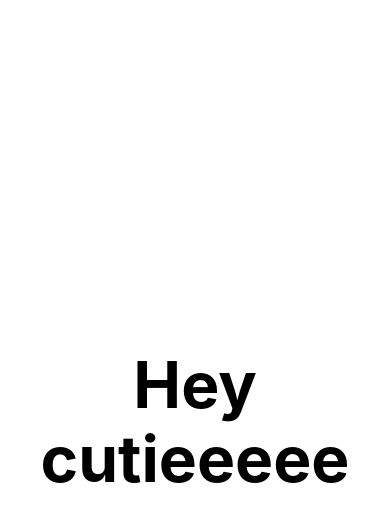
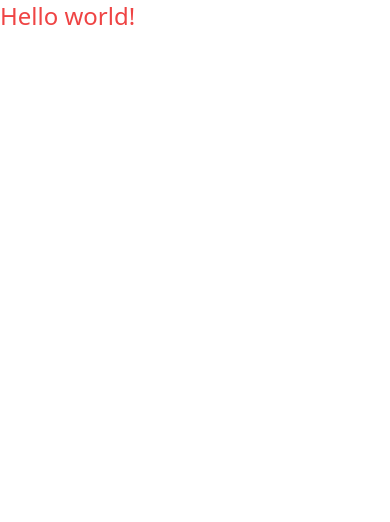
Before and after one commit to linusaxel/pokemon, a Next.js app: page / in a window 390 px wide. Shown: the top 522 px of the page. Built offline with nearby package versions, Linux system fonts and the light colour scheme.

Commit message:
working tailwind

```diff
--- a/package.json
+++ b/package.json
@@ -17,8 +17,11 @@
     "@types/node": "17.0.30",
     "@types/react": "18.0.8",
     "@types/react-dom": "18.0.3",
+    "autoprefixer": "^10.4.7",
     "eslint": "8.14.0",
     "eslint-config-next": "12.1.5",
+    "postcss": "^8.4.14",
+    "tailwindcss": "^3.0.24",
     "typescript": "4.6.4"
   }
 }
--- a/pages/index.tsx
+++ b/pages/index.tsx
@@ -1,17 +1,7 @@
-import type { NextPage } from 'next'
-import Head from 'next/head'
-import Image from 'next/image'
-import styles from '../styles/Home.module.css'
-
-const Home: NextPage = () => {
+export default function Home() {
   return (
-    <div className={styles.container}>
-
-      <main className={styles.main}>
-        <h1 className={styles.title}>Hey cutieeeee</h1>
-      </main>
+    <div className="text-red-500 text-2xl">
+      Hello world!
     </div>
   )
 }
-
-export default Home
--- /dev/null
+++ b/postcss.config.js
@@ -0,0 +1,6 @@
+module.exports = {
+  plugins: {
+    tailwindcss: {},
+    autoprefixer: {},
+  },
+}
--- a/styles/Home.module.css
+++ /dev/null
@@ -1,116 +0,0 @@
-.container {
-  padding: 0 2rem;
-}
-
-.main {
-  min-height: 100vh;
-  padding: 4rem 0;
-  flex: 1;
-  display: flex;
-  flex-direction: column;
-  justify-content: center;
-  align-items: center;
-}
-
-.footer {
-  display: flex;
-  flex: 1;
-  padding: 2rem 0;
-  border-top: 1px solid #eaeaea;
-  justify-content: center;
-  align-items: center;
-}
-
-.footer a {
-  display: flex;
-  justify-content: center;
-  align-items: center;
-  flex-grow: 1;
-}
-
-.title a {
-  color: #0070f3;
-  text-decoration: none;
-}
-
-.title a:hover,
-.title a:focus,
-.title a:active {
-  text-decoration: underline;
-}
-
-.title {
-  margin: 0;
-  line-height: 1.15;
-  font-size: 4rem;
-}
-
-.title,
-.description {
-  text-align: center;
-}
-
-.description {
-  margin: 4rem 0;
-  line-height: 1.5;
-  font-size: 1.5rem;
-}
-
-.code {
-  background: #fafafa;
-  border-radius: 5px;
-  padding: 0.75rem;
-  font-size: 1.1rem;
-  font-family: Menlo, Monaco, Lucida Console, Liberation Mono, DejaVu Sans Mono,
-    Bitstream Vera Sans Mono, Courier New, monospace;
-}
-
-.grid {
-  display: flex;
-  align-items: center;
-  justify-content: center;
-  flex-wrap: wrap;
-  max-width: 800px;
-}
-
-.card {
-  margin: 1rem;
-  padding: 1.5rem;
-  text-align: left;
-  color: inherit;
-  text-decoration: none;
-  border: 1px solid #eaeaea;
-  border-radius: 10px;
-  transition: color 0.15s ease, border-color 0.15s ease;
-  max-width: 300px;
-}
-
-.card:hover,
-.card:focus,
-.card:active {
-  color: #0070f3;
-  border-color: #0070f3;
-}
-
-.card h2 {
-  margin: 0 0 1rem 0;
-  font-size: 1.5rem;
-}
-
-.card p {
-  margin: 0;
-  font-size: 1.25rem;
-  line-height: 1.5;
-}
-
-.logo {
-  height: 1em;
-  margin-left: 0.5rem;
-}
-
-@media (max-width: 600px) {
-  .grid {
-    width: 100%;
-    flex-direction: column;
-  }
-}
--- a/styles/globals.css
+++ b/styles/globals.css
@@ -1,16 +1,3 @@
-html,
-body {
-  padding: 0;
-  margin: 0;
-  font-family: -apple-system, BlinkMacSystemFont, Segoe UI, Roboto, Oxygen,
-    Ubuntu, Cantarell, Fira Sans, Droid Sans, Helvetica Neue, sans-serif;
-}
-
-a {
-  color: inherit;
-  text-decoration: none;
-}
-
-* {
-  box-sizing: border-box;
-}
+@tailwind base;
+@tailwind components;
+@tailwind utilities;
--- /dev/null
+++ b/tailwind.config.js
@@ -0,0 +1,10 @@
+module.exports = {
+  content: [
+    './pages/**/*.{js,ts,jsx,tsx}',
+    './components/**/*.{js,ts,jsx,tsx}',
+  ],
+  theme: {
+    extend: {},
+  },
+  plugins: [],
+}
```
Also changed, not shown: 1 other file (tests, documents, lock files or other folders).
